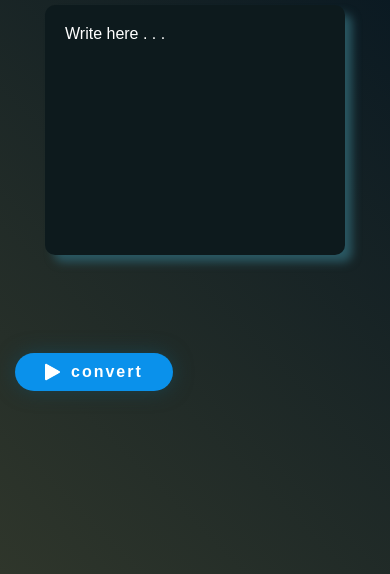
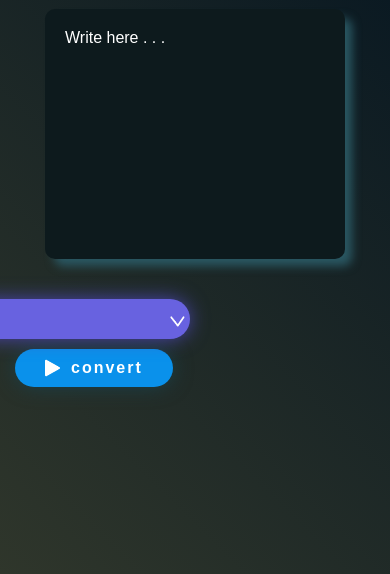
Before and after one commit to codefahad1/text_to_voice_converter, a plain HTML site: page index.html in a window 390 px wide. Shown: the part 270-844 px from the top of the page. Drawn offline with Linux system fonts and the light colour scheme.

Commit message:
style.css

```diff
--- a/style.css
+++ b/style.css
@@ -102,9 +102,10 @@ select{
         width: 300px;
     }
     select {
-        margin: 14px 8px;
+        margin: 10px 15px;
         background-position-x: calc(100% - 5px);
         background-position-y: 17px;
+        width: 280px;
 
 
     }
```
